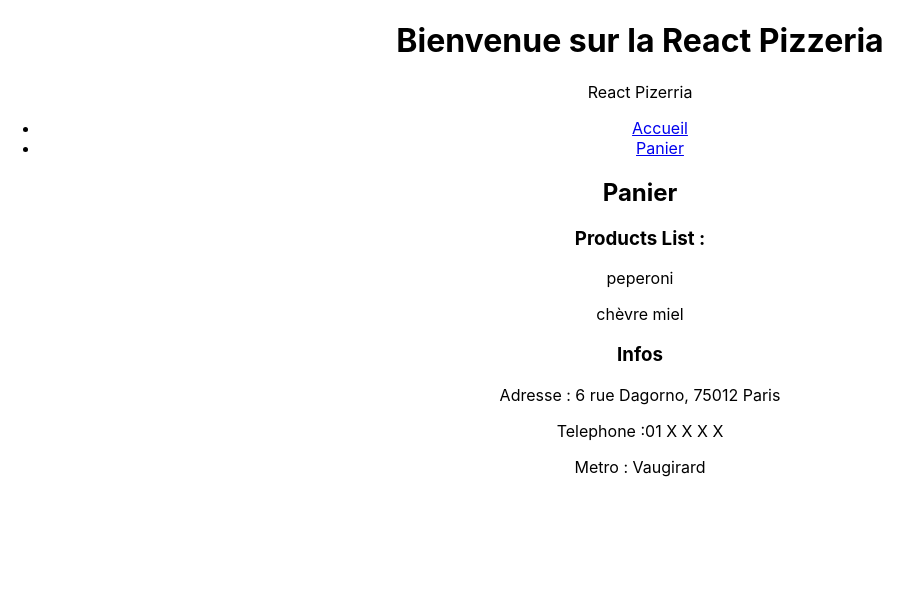
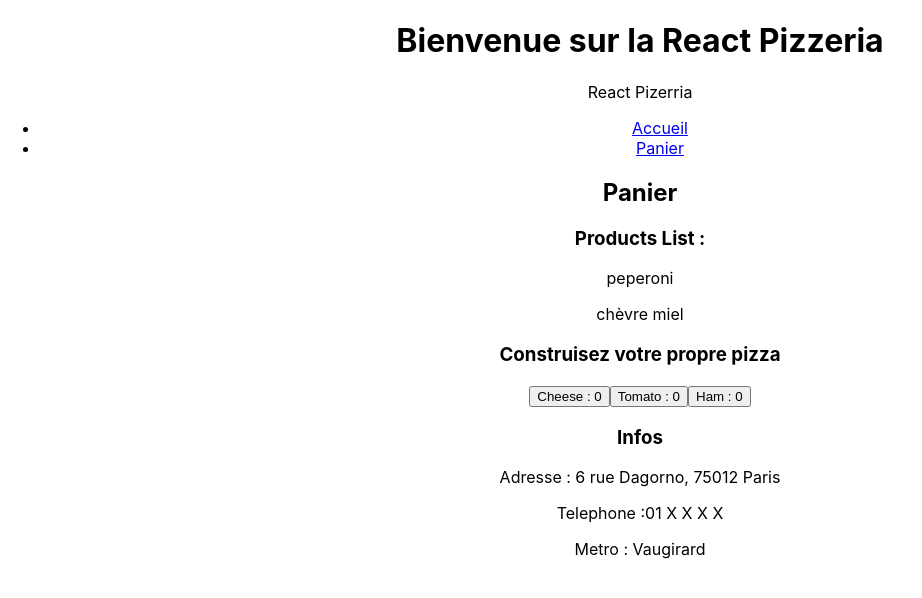
Before and after one commit to christmknd/ReactTraining, a React (Create React App) app in the folder pizzeria-react/: page / in a window 1280 px wide. Shown: the top 598 px of the page, without its empty margins (0-922 px from the left). Built offline with nearby package versions, Linux system fonts and the light colour scheme.

Commit message:
ADD useState

```diff
--- a/pizzeria-react/src/App.js
+++ b/pizzeria-react/src/App.js
@@ -2,6 +2,7 @@ import './App.css';
 import Nav from './components/layouts/Nav';
 import Footer from './components/layouts/Footer';
 import Panier from './components/layouts/Panier';
+import Pizzamaker from './components/Pizzamaker';
 
 function App() {
   return (
@@ -9,6 +10,7 @@ function App() {
       <h1>Bienvenue sur la React Pizzeria </h1>
       <Nav/>
       <Panier/>
+      <Pizzamaker/>
       <Footer/>
     </div>
   );
--- /dev/null
+++ b/pizzeria-react/src/components/Pizzamaker.js
@@ -0,0 +1,24 @@
+import React, { useState } from 'react'
+
+const Pizzamaker = () => {
+
+    const [cheese , setCheese] = useState(0);
+    const [tomato , setTomato] = useState(0);
+    const [ham , setHam] = useState(0)
+
+  return (
+    <div className='pizzamaker'>
+        <h3>Construisez votre propre pizza</h3>
+        <div className='pizza'>
+            <button onClick={() => setCheese(cheese +1)}>Cheese : {cheese}</button>
+            <button onClick={()=> setTomato(tomato +1)}> Tomato : {tomato}</button>
+            <button onClick={()=> setHam(ham +1)}>Ham : {ham}</button>
+        </div>
+        <div className='actions'>
+
+        </div>
+    </div>
+  )
+}
+
+export default Pizzamaker
```
Also changed, not shown: 1 other file (tests, documents, lock files or other folders).
